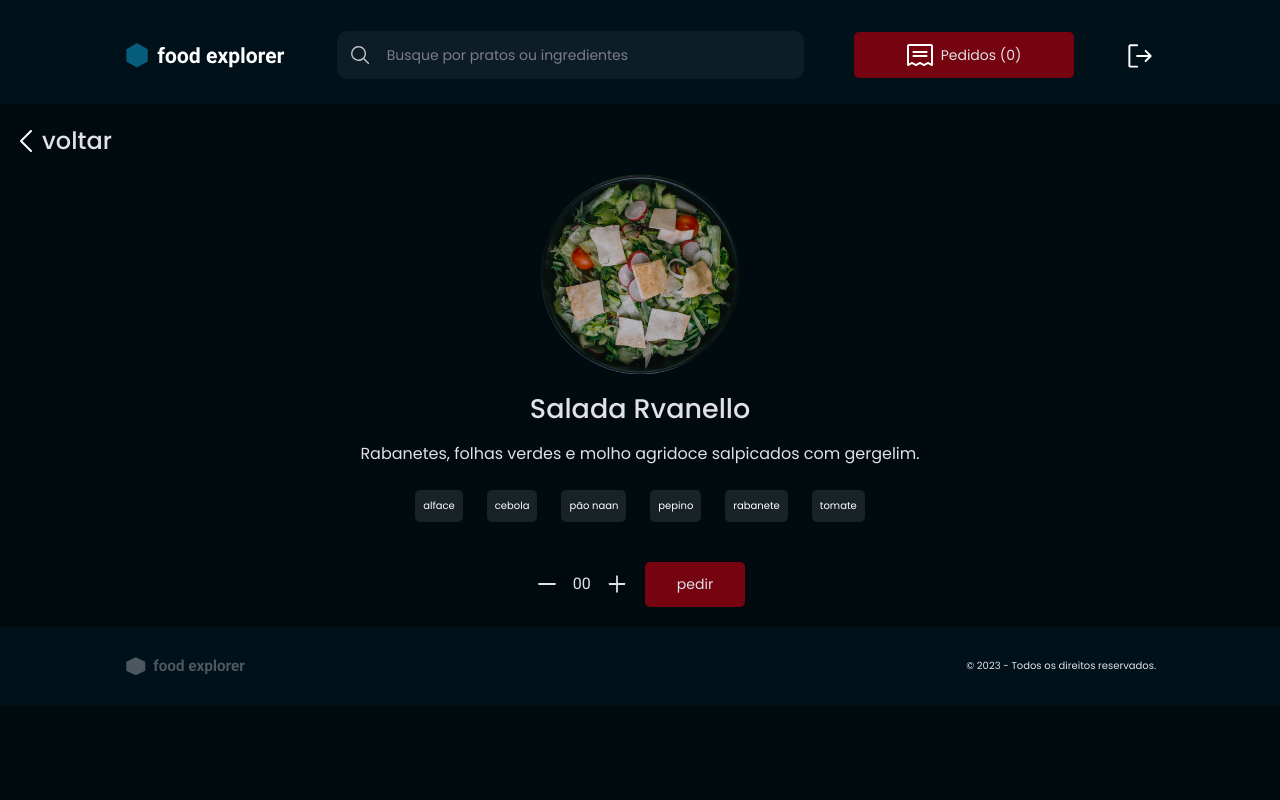
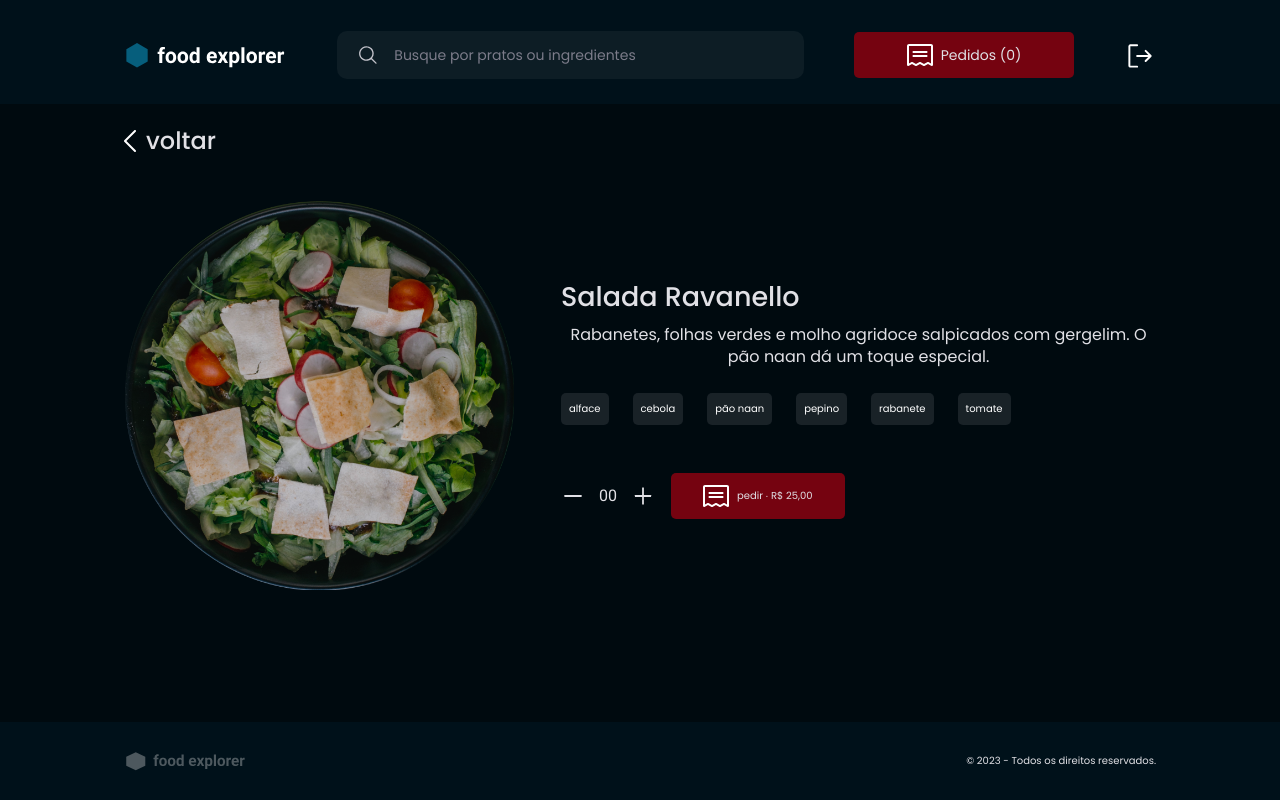
Before and after one commit to karencinca/food-explorer-front, a React (Vite) app: page /platedetails/1 in a window 1280 px wide. Built offline with nearby package versions, Linux system fonts and the light colour scheme.

Commit message:
desktop plate details

```diff
--- a/src/components/Input/index.jsx
+++ b/src/components/Input/index.jsx
@@ -1,10 +1,12 @@
 import { Container } from "./styles"
 
-const Input = ({ icon: Icon, ...rest }) => {
+const Input = ({icon: Icon, ...rest }) => {
     return (
         <Container>
             {Icon && <Icon size={20} />}
-            <input {...rest} />
+            <input
+            {...rest}
+            />
         </Container>
     )
 }
--- a/src/components/Input/styles.js
+++ b/src/components/Input/styles.js
@@ -25,6 +25,6 @@ export const Container = styled.div`
     }
 
     > svg {
-        margin-left: 12px;
+        margin-left: 20px;
     }
 `
--- a/src/pages/UserPages/PlateDetails/index.jsx
+++ b/src/pages/UserPages/PlateDetails/index.jsx
@@ -1,6 +1,7 @@
 import HeaderUser from '../../../components/HeaderUser'
 import CaretLeft from '../../../assets/icons/CaretLeft.svg'
 import Image from '../../../../public/meals/mask-group.png'
+import Receipt from '../../../assets/icons/Receipt'
 import { Container } from './styles'
 import AmountHandler from '../../../components/AmountHandler'
 import Button from '../../../components/Button'
@@ -27,11 +28,11 @@ const PlateDetails = () => {
 
                 <div className="image-container">
                     <img src={Image} alt="Imagem do prato" />
-                    <h2>Salada Rvanello</h2>
                 </div>
 
                 <div className="description-container">
-                    <p>Rabanetes, folhas verdes e molho agridoce salpicados com gergelim.</p>
+                    <h2>Salada Ravanello</h2>
+                    <p>Rabanetes, folhas verdes e molho agridoce salpicados com gergelim. O pão naan dá um toque especial.</p>
 
                     <div className='ingredients-container'>
                         <IngredientTag title="alface" />
@@ -41,12 +42,16 @@ const PlateDetails = () => {
                         <IngredientTag title="rabanete" />
                         <IngredientTag title="tomate" />
                     </div>
+                    <div className="order-container">
+                        <AmountHandler />
+                        <Button
+                        icon={Receipt}
+                        title="pedir ∙ R$ 25,00"
+                        style={{fontSize: '1rem'}}
+                        />
+                    </div>
                 </div>
 
-                <div className="order-container">
-                    <AmountHandler />
-                    <Button title="pedir" />
-                </div>
             </div>
         </div>
         <MenuUser isOpen={menuOpen} setMenuOpen={setMenuOpen} />
--- a/src/pages/UserPages/PlateDetails/styles.js
+++ b/src/pages/UserPages/PlateDetails/styles.js
@@ -37,21 +37,21 @@ export const Container = styled.div`
         > img {
             height: 200px;
             width: 200px;
-            margin: 16px;
         }
 
-        > h2 {
-            font-weight: 500;
-            font-size: 2.7rem;
-            line-height: 140%;
-
-        }
     }
 
     .description-container {
         display: flex;
         align-items: center;
         flex-direction: column;
+
+        > h2 {
+            font-weight: 500;
+            font-size: 2.7rem;
+            line-height: 140%;
+            margin: 8px 0;
+        }
 
         > p {
             text-align: center;
@@ -77,4 +77,44 @@ export const Container = styled.div`
         align-items: center;
         gap: 16px;
     }
+
+    footer {
+        position: static;
+        bottom: 0;
+    }
+
+    @media (min-width: 1024px) {
+        .content {
+            padding-left: 124px;
+            padding-right: 124px;
+        }
+
+        .content .plate {
+            flex-direction: row;
+            align-items: center;
+            justify-content: center;
+            gap: 47px;
+            margin-top: 42px;
+
+            img {
+                width: 390px;
+                height: 390px;
+            }
+
+            .description-container {
+                align-items: flex-start;
+
+                .ingredients-container {
+                    align-items: flex-start;
+                    margin: 24px 0 48px 0;
+                }
+            }
+        }
+
+        footer {
+            position: absolute;
+            bottom: 0;
+        }
+    }
+
 `
```
